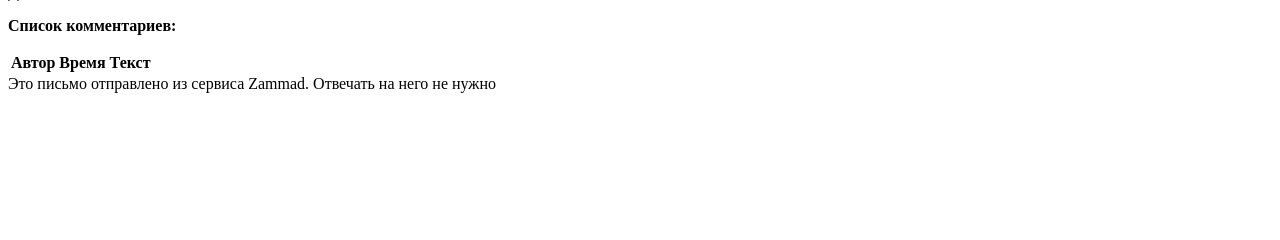
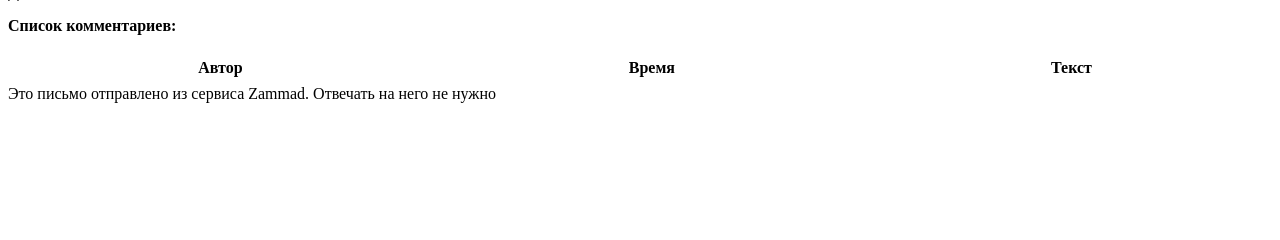
Before and after one commit to Daelin148/zammad-api, a Python web app: template core/templates/email_template.html in a window 1280 px wide. Shown: the part 233-473 px from the top of the page. Run offline with Jinja, Linux system fonts and the light colour scheme; the template is opened without the code that fills it, so the values that code supplies are empty.

Commit message:
Добавлены стили таблицы комментариев

```diff
--- a/core/templates/email_template.html
+++ b/core/templates/email_template.html
@@ -1,6 +1,20 @@
 <!DOCTYPE html>
 <html lang="ru">
   <head>
+    <style>
+      table {
+          border-collapse: collapse;
+          width: 100%;
+      }
+
+      th, td {
+          padding: 8px;
+      }
+
+      tr:nth-child(even) {
+          background-color: #f2f2f2;
+      }
+    </style>
   </head>
   <body>
     <header>
```
